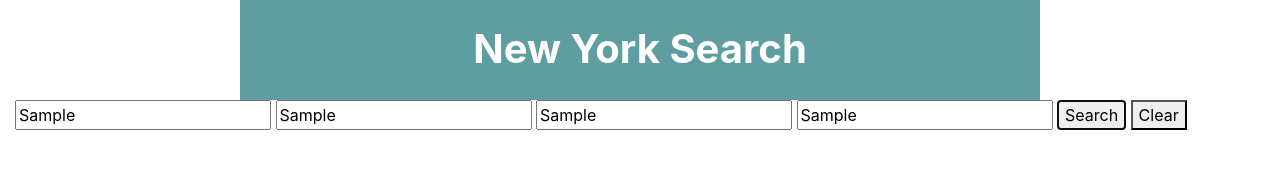
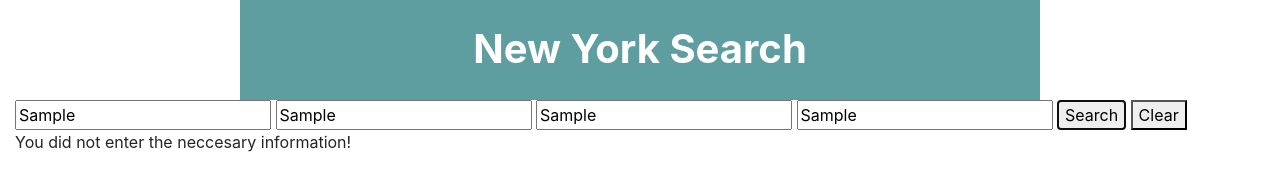
Before and after one commit to thetntm/NYTsearch, a plain HTML site: page index.html in a window 1280 px wide. Both pictures are taken after typing "Sample", "Sample", "Sample", "Sample" into the empty fields and a click on the button "Search". Drawn offline with nearby package versions, Linux system fonts and the light colour scheme; no server answers.

Commit message:
added an error message

```diff
--- a/NYTSearchJS.js
+++ b/NYTSearchJS.js
@@ -8,19 +8,32 @@ var endYear_JQ = $("#endYear")
 var searchButton_JQ = $("#searchButton")
 var clearButton_JQ = $("#clearButton")
 var resultsDiv_JQ = $("#results")
+var errorMessage_JQ = $("#errorMessage")
 //Functions
 
 //Event Functions
 function searchButtonClicked(event)
 {
+    const numberOfItems = limit_JQ.val();
     const query = searchTerm_JQ.val();
+
+    if(!query || !(parseInt(numberOfItems)))
+    {
+        errorMessage_JQ.text("You did not enter the neccesary information!");
+        return;
+    }
+
+    const startYear = startYear_JQ.val();
+    const endYear = endYear_JQ.val();
+
+
     const queryURL = 'https://api.nytimes.com/svc/search/v2/articlesearch.json?q=' + query + '&api-key=7pKBOYLgmdVv44wOY7x81sNfB88FjFjW'
     let requestPromise = $.ajax({
         url: queryURL,
         method: "GET",
         success: function(response)
         {
-            console.log(response);
+
         }
       });
 }
--- a/index.html
+++ b/index.html
@@ -33,6 +33,10 @@
         <button id="clearButton">Clear</button>
       </div>
 
+      <div> <!--Error Handling-->
+        <span css="color:red" id="errorMessage"></span>
+      </div>
+
       <div id="results">
         <!--results go here-->
       </div>
```
